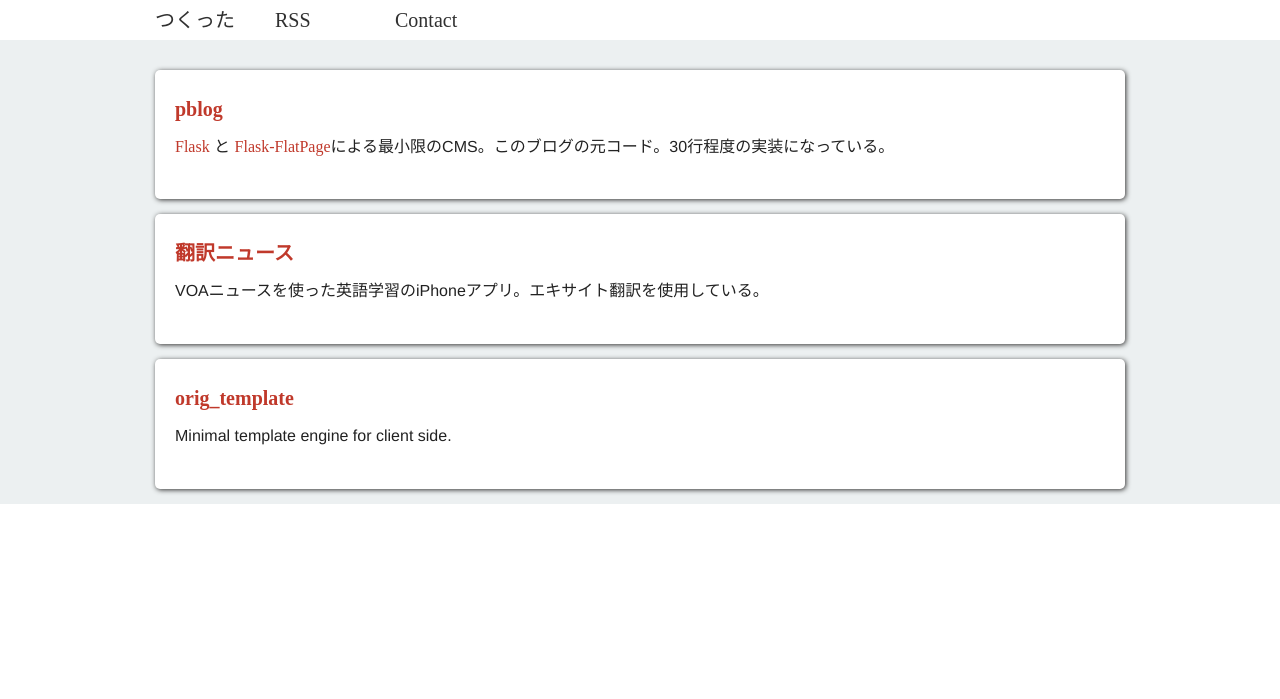
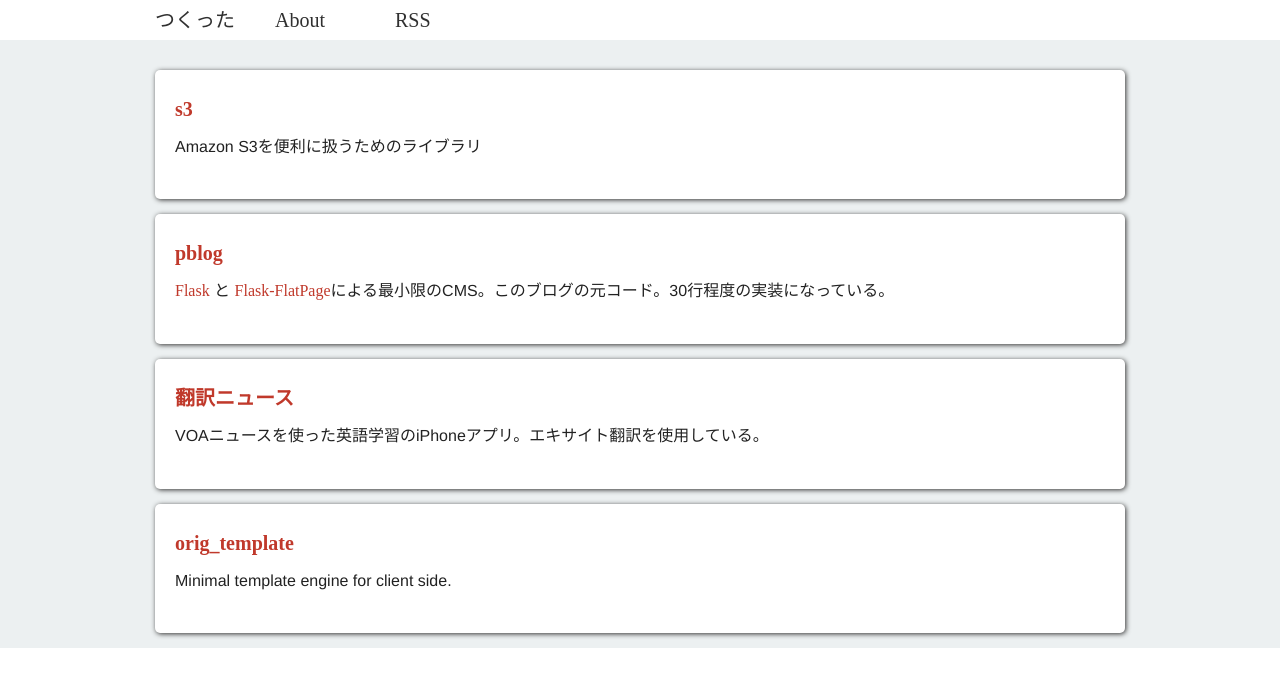
Before and after one commit to haradashinya/static_blog, a Flask app: page /works in a window 1280 px wide. Shown: the part 101-800 px from the top of the page. Run offline with Flask 2, Linux system fonts and the light colour scheme; some libraries are stand-ins or nearby versions; some web fonts are replaced.

Commit message:
add privacy policy

```diff
--- a/app.py
+++ b/app.py
@@ -29,6 +29,9 @@ def sitemap():
 
 
 
+@app.route("/about")
+def about():
+    return render_template("about.html")
 
 
 
--- a/static/css/base.css
+++ b/static/css/base.css
@@ -201,3 +201,6 @@ span.date {
     float: right;
     color: #777;
 }
+.last_section {
+    padding-bottom: 30px;
+}
--- a/templates/base.html
+++ b/templates/base.html
@@ -36,9 +36,6 @@
   </div>
 </div>
 
-
-
-
 <div id="nav_wrapper">
 <div class="row">
   <div class="clearfix large-12 small-12 columns nav">
@@ -47,14 +44,15 @@
         <a href="/works">つくった</a>
       </div>
 
+      <div class="hide-for-small">
+        <a href="/about">About</a>
+      </div>
 
       <div class="hide-for-small">
         <a href="/rss">RSS</a>
       </div>
 
-      <div class="">
-        <a href="mailto:haradashinya@gmail.com">Contact</a>
-      </div>
+
     </nav>
   </div>
 </div>
--- a/templates/works.html
+++ b/templates/works.html
@@ -4,10 +4,16 @@
 {# <h1><a href="http://ero300.me" target="_blank">OPython</a></h1> #}
 {# <p>タイトル通りのサービス。</p> #}
 {# </section> #}
+
+<section class="item clearfix">
+<h1><a href="https://github.com/okamurayasuyuki/s3">s3</a></h1>
+<p>Amazon S3を便利に扱うためのライブラリ</p>
+</section>
 <section class="item clearfix">
 <h1><a href="https://github.com/okamurayasuyuki/pblog">pblog</a></h1>
 <p><a href="http://flask.pocoo.org/">Flask</a> と <a href="http://pythonhosted.org/Flask-FlatPages/">Flask-FlatPage</a>による最小限のCMS。このブログの元コード。30行程度の実装になっている。</p>
 </section>
+
 
 <section class="item clearfix">
 <h1><a href="https://itunes.apple.com/us/app/fan-yinyusu/id547876926?mt=8">翻訳ニュース</a></h1>
```
Also changed, not shown: templates/about.html (added, +37 -0 lines), 1 other file.
